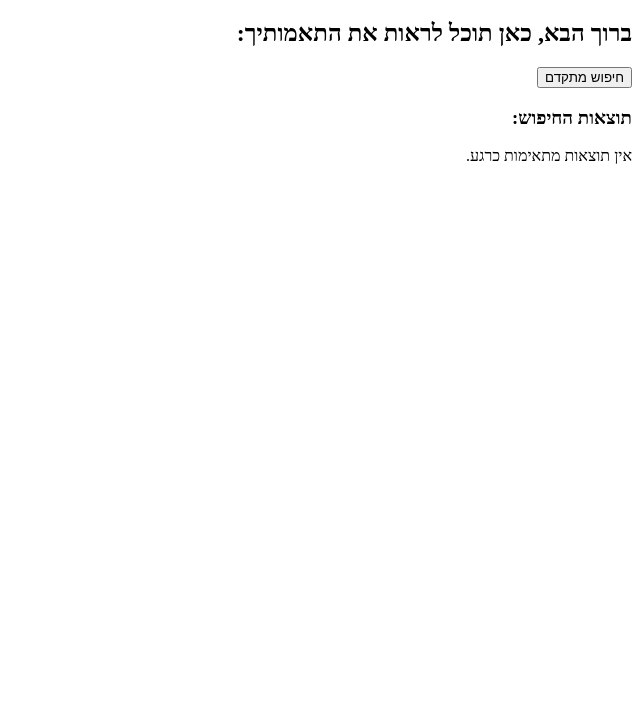
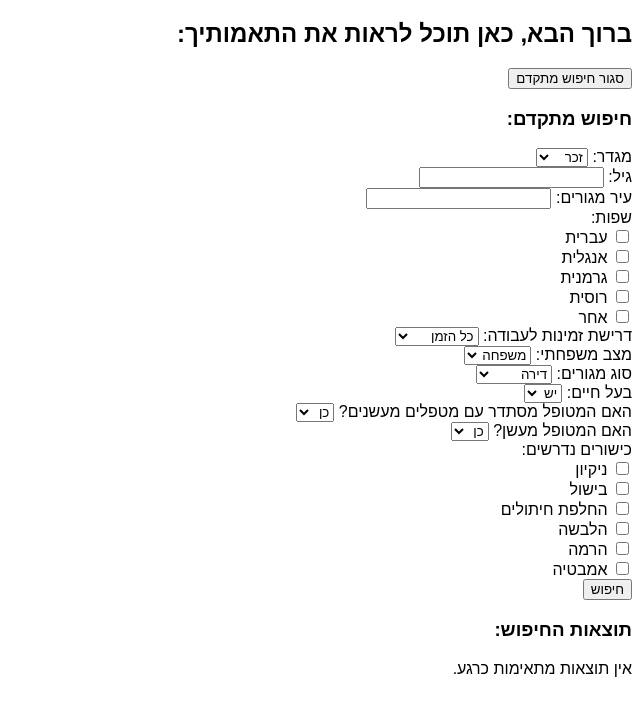
Before and after one commit to tamiraro/help4u, a plain HTML site: page caretaker_matches_page.html in a window 1280 px wide. Both pictures are taken after a click on the button "חיפוש מתקדם". Shown: the whole page, without its empty margins (640-1280 px from the left). Drawn offline with Linux system fonts and the light colour scheme.

Commit message:
Update caretaker_matches_page.html

```diff
--- a/caretaker_matches_page.html
+++ b/caretaker_matches_page.html
@@ -1,19 +1,21 @@
 <!DOCTYPE html>
-<html>
+<html lang="he">
 <head>
     <meta charset="utf-8" />
+    <meta name="viewport" content="width=device-width, initial-scale=1.0">
     <title>Matches for Caretakers</title>
     <style>
-        #advancedSearchForm {
-            display: none;
+        body {
+            font-family: Arial, sans-serif;
         }
     </style>
 </head>
 <body dir="rtl">
     <h2>ברוך הבא, כאן תוכל לראות את התאמותיך:</h2>
 
-    <button id="toggleAdvancedSearch">חיפוש מתקדם</button>
+    <button id="toggle-advanced-search" onclick="toggleAdvancedSearch()">חיפוש מתקדם</button>
 
+    <div id="advanced-search" style="display: none;">
         <form id="advancedSearchForm">
             <h3>חיפוש מתקדם:</h3>
             <label for="gender">מגדר:</label>
@@ -94,11 +96,9 @@
             <input type="checkbox" id="baths" name="skills[]" value="baths">
             <label for="baths">אמבטיה</label><br>
 
-        <label for="comments">הערות:</label><br>
-        <textarea id="comments" name="comments"></textarea><br>
-
             <input type="submit" value="חיפוש">
         </form>
+    </div>
 
     <div id="matches">
         <!-- Display matched patients here -->
@@ -124,6 +124,19 @@
             // Fetch and display search results (for demonstration purposes, add actual implementation when you have a database)
             displaySearchResults();
         });
+
+        function toggleAdvancedSearch() {
+            var advancedSearchDiv = document.getElementById("advanced-search");
+            var toggleButton = document.getElementById("toggle-advanced-search");
+
+            if (advancedSearchDiv.style.display === "none") {
+                advancedSearchDiv.style.display = "block";
+                toggleButton.textContent = "סגור חיפוש מתקדם";
+            } else {
+                advancedSearchDiv.style.display = "none";
+                toggleButton.textContent = "חיפוש מתקדם";
+            }
+        }
 
         function displaySearchResults() {
             // Clear previous search results
```
Lines whose indentation alone changed are shown as unchanged.
